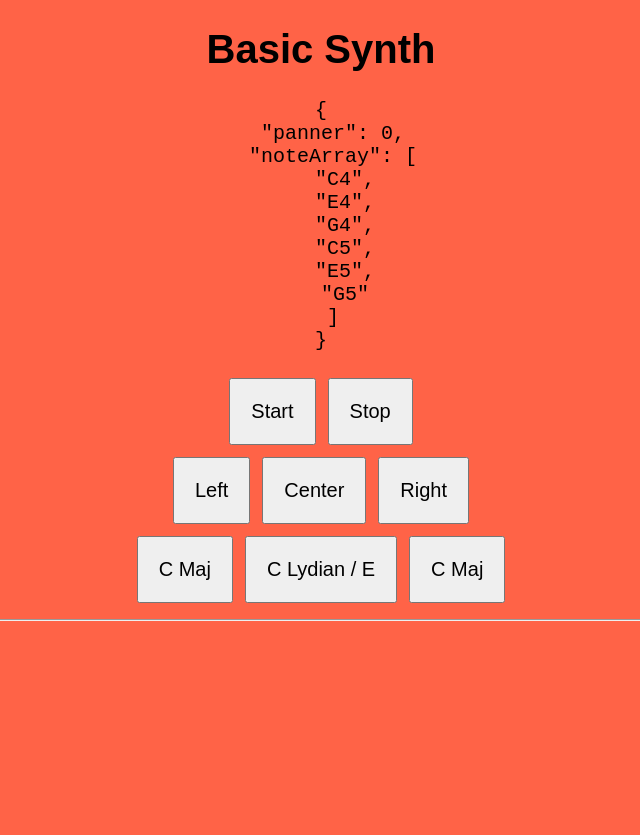
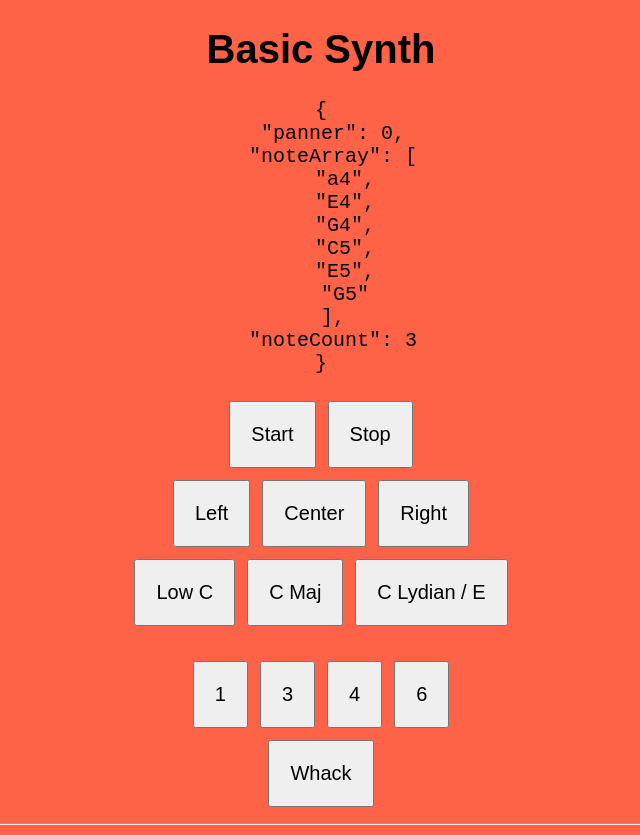
Before and after one commit to rapomerantz/first-tone, a React (Create React App) app: page / in a window 1280 px wide. Shown: the whole page, without its empty margins (319-959 px from the left). Before the commit the page ends 800 px from the top, so only its background shows below. Built offline with nearby package versions, Linux system fonts and the light colour scheme.

Commit message:
second commit

```diff
--- a/src/components/BasicSynth.jsx
+++ b/src/components/BasicSynth.jsx
@@ -9,30 +9,31 @@ class BasicSynth extends Component {
     this.state = {
       panner: 0,
       noteArray: [
-        'C4', 'E4', 'G4',
+        'a4', 'E4', 'G4',
         'C5', 'E5', 'G5',
-      ]
+      ],
+      noteCount: 3
     }
   }
 
-  startSynth = (noteArray) => () => {
+  startSynth = (noteArray, noteCount) => () => {
+    console.log(noteArray);
+    const synth = new Tone.Synth();
+    synth.oscillator.type = 'triangle';
 
-    console.log(noteArray);
-
-    const synth = new Tone.Synth();
-    synth.oscillator.type = 'sine';
 
     const gain = new Tone.Gain(0.5);
 
     var panner = new Tone.Panner(this.state.panner);
     panner.toMaster();
-    gain.connect(panner);
+    var feedbackDelay = new Tone.FeedbackDelay("32n", 0.5).connect(panner);
+    gain.connect(feedbackDelay);
     synth.connect(gain); //signal flow: synth -> gain -> master
 
     let index = 0;
 
     function repeat(time) {
-      let note = noteArray[index % noteArray.length];
+      let note = noteArray[index % noteCount];
       synth.triggerAttackRelease(note, '8n', time);
       index++;
     }
@@ -40,10 +41,11 @@ class BasicSynth extends Component {
     //repeated event every 8th note
     Tone.Transport.scheduleRepeat(time => {
       repeat(time);
-    }, '8n');
+    }, '16n');
 
+    // Tone.Transport.bpm.value = 200;
+    // Tone.Transport.bpm.value = Math.random() * (120 - 119) + 116
 
-    Tone.Transport.bpm.value = 200;
 
     Tone.Transport.start();
   }
@@ -66,10 +68,26 @@ class BasicSynth extends Component {
     })
   }
 
+  setNoteCount = (newNoteCount) => () => {
+    this.setState({
+      noteCount: (newNoteCount)
+    })
+  }
+
+  whack = () => {
+    var feedbackDelay = new Tone.FeedbackDelay("8n", 0.9).toMaster();
+    var tom = new Tone.MembraneSynth({
+      "octaves" : 4,
+      "pitchDecay" : 0.1
+    }).connect(feedbackDelay);
+    tom.triggerAttackRelease("A2","32n");
+  }
+
 
   render() {
 
 
+    Tone.Transport.bpm.value = Math.random() * (120 - 119) + 116
 
     return (
       <div className="App">
@@ -78,13 +96,23 @@ class BasicSynth extends Component {
         <pre>{JSON.stringify(this.state, null, 2)}</pre>
 
 
-      <button onClick={this.startSynth(this.state.noteArray)}> Start</button>
+      <button onClick={this.startSynth(this.state.noteArray, this.state.noteCount)}> Start</button>
       <button onClick={this.stopSynth}> Stop</button>
+
       <br/>
+
+
       <button onClick={this.setPanning(-1)}> Left</button>
       <button onClick={this.setPanning(0)}> Center</button>
       <button onClick={this.setPanning(1)}> Right</button>
+
       <br/>
+
+      <button onClick={this.setNoteArray([
+        'C3', 'C3', 'b3',
+        'C3', 'a3', 'G4',])}>
+        Low C
+      </button>
       <button onClick={this.setNoteArray([
         'C4', 'E4', 'G4',
         'C5', 'E5', 'G5',])}>
@@ -95,13 +123,20 @@ class BasicSynth extends Component {
         'D5', 'F#5', 'G5',])}>
         C Lydian / E
       </button>
-      <button onClick={this.setNoteArray([
-        'C4', 'E4', 'G4',
-        'C5', 'E5', 'G5',])}>
-        C Maj
-      </button>
 
 
+      <br/>
+      <br/>
+
+
+      <button onClick={this.setNoteCount(1)}>1</button>
+      <button onClick={this.setNoteCount(3)}>3</button>
+      <button onClick={this.setNoteCount(4)}>4</button>
+      <button onClick={this.setNoteCount(6)}>6</button>
+
+      <br/>
+
+      <button onClick={this.whack}>Whack</button>
 
 
       </div>
```
